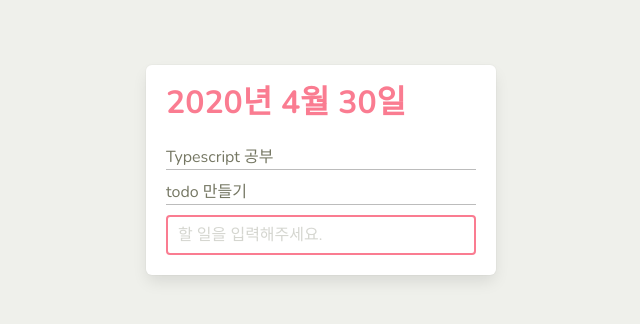
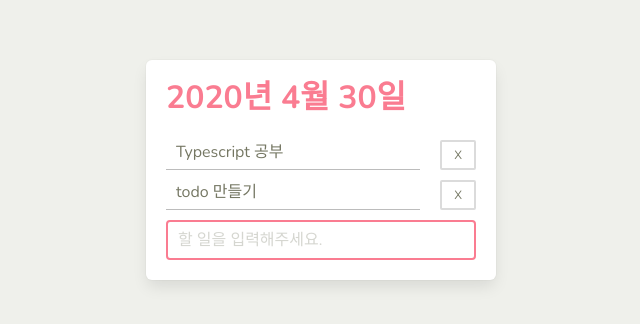
Before and after one commit to kuongee/Todo-With-Typescript, a website built with webpack: page index.html in a window 1280 px wide. Shown: the part 230-554 px from the top of the page, without its empty margins (319-959 px from the left). Built offline with nearby package versions, Linux system fonts and the light colour scheme; files whose address does not match are found by name.

Commit message:
Add delete button next to todo items

```diff
--- a/assets/_label.scss
+++ b/assets/_label.scss
@@ -4,6 +4,12 @@
 
 .label-item {
   cursor: pointer;
-  margin-bottom: 10px;
   border-bottom: 1px solid #bcbcbc;
+  width: 100%;
+  margin-right: 20px;
+  padding-left: 10px;
+
+  > span {
+    vertical-align: middle;
+  }
 }
--- a/assets/main.scss
+++ b/assets/main.scss
@@ -27,6 +27,8 @@ $input-shadow: none;
 
 $title-color: $pink;
 
+$button-color: $grey-dark;
+
 // Import only what you need from Bulma
 @import '../node_modules/bulma/sass/utilities/_all.sass';
 @import '../node_modules/bulma/sass/base/_all.sass';
@@ -41,3 +43,10 @@ body {
   height: 100%;
   margin: 0;
 }
+
+#app-todo-list {
+  > div {
+    margin-bottom: 10px;
+    display: flex;
+  }
+}
--- a/src/app.ts
+++ b/src/app.ts
@@ -27,10 +27,18 @@ export default class app {
     }월 ${this.date.getDate()}일`;
 
     // Render Todo List
-    this.todoList = new TodoList(this.todoItemList, id => {
-      if (id) {
-        this.todoItemList[id].isComplete = !this.todoItemList[id].isComplete;
-        this.setState(this.todoItemList);
+    this.todoList = new TodoList({
+      items: this.todoItemList,
+      handleToggle: id => {
+        if (id) {
+          this.todoItemList[id].isComplete = !this.todoItemList[id].isComplete;
+          this.setState(this.todoItemList);
+        }
+      },
+      handleClickX: id => {
+        const newItems = [...this.todoItemList];
+        newItems.splice(id, 1);
+        this.setState(newItems);
       }
     });
 
--- a/src/components/molecules/ItemLabel.ts
+++ b/src/components/molecules/ItemLabel.ts
@@ -6,8 +6,12 @@ interface Item {
   isStrike: boolean;
 }
 
-const ItemLabel = (item: Item) =>
-  `<div id=${item.index} class="label-item"> ${
-    item.isStrike ? LabelStrike(item.content) : Label(item.content)
-  } </div>`;
+const ItemLabel = (item: Item) => {
+  const labelElement = document.createElement('div');
+  labelElement.setAttribute('id', `${item.index}`);
+  labelElement.classList.add('label-item');
+  labelElement.innerHTML = `${item.isStrike ? LabelStrike(item.content) : Label(item.content)}`;
+
+  return labelElement;
+};
 export default ItemLabel;
--- a/src/components/organisms/TodoList.ts
+++ b/src/components/organisms/TodoList.ts
@@ -1,4 +1,6 @@
 import ItemLabel from '../molecules/ItemLabel';
+import Button from '../atoms/button/Button';
+import constants from '../../constants/index';
 
 export interface Item {
   content: string;
@@ -7,28 +9,59 @@ export interface Item {
 
 export class TodoList {
   todoItems: Array<Item>;
+  handleClickX: (string) => {};
 
-  constructor(items: Array<Item>, handleToggle) {
+  constructor({ items, handleToggle, handleClickX }) {
     this.todoItems = items;
-    document
-      .querySelector('#app-todo-list')
-      .addEventListener('click', e =>
-        handleToggle(((e.target as HTMLElement).parentNode as HTMLElement).id)
-      );
+    this.handleClickX = handleClickX;
+    document.querySelector('#app-todo-list').addEventListener('click', e => {
+      const target = e.target as HTMLElement;
+      if (target.nodeName === 'SPAN' || target.nodeName === 'S') {
+        handleToggle((target.parentNode as HTMLElement).id);
+      }
+    });
 
     this.render();
   }
 
   render() {
-    document.querySelector('#app-todo-list').innerHTML = this.todoItems
-      .map((item, index) =>
+    const appTodoList = document.querySelector('#app-todo-list');
+    appTodoList.innerHTML = '';
+
+    this.todoItems.forEach((item, index) => {
+      const itemDiv = document.createElement('DIV');
+      itemDiv.appendChild(
         ItemLabel({
           index,
           content: `${item.content}`,
           isStrike: item.isComplete
         })
-      )
-      .join('');
+      );
+
+      itemDiv.appendChild(
+        Button({
+          content: 'X',
+          size: constants.SIZE.SMALL,
+          onClick: () => this.handleClickX(index)
+        })
+      );
+
+      appTodoList.append(itemDiv);
+    });
+
+    // document
+    //   .querySelector('#app-todo-list')
+    //   .replaceChild(newList, document.querySelector('#app-todo-list').firstChild);
+
+    // document.querySelector('#app-todo-list').innerHTML = this.todoItems
+    //   .map((item, index) =>
+    //     ItemLabel({
+    //       index,
+    //       content: `${item.content}`,
+    //       isStrike: item.isComplete
+    //     })
+    //   )
+    //   .join('');
   }
 
   setState(newItems) {
```
Also changed, not shown: 1 other file.
